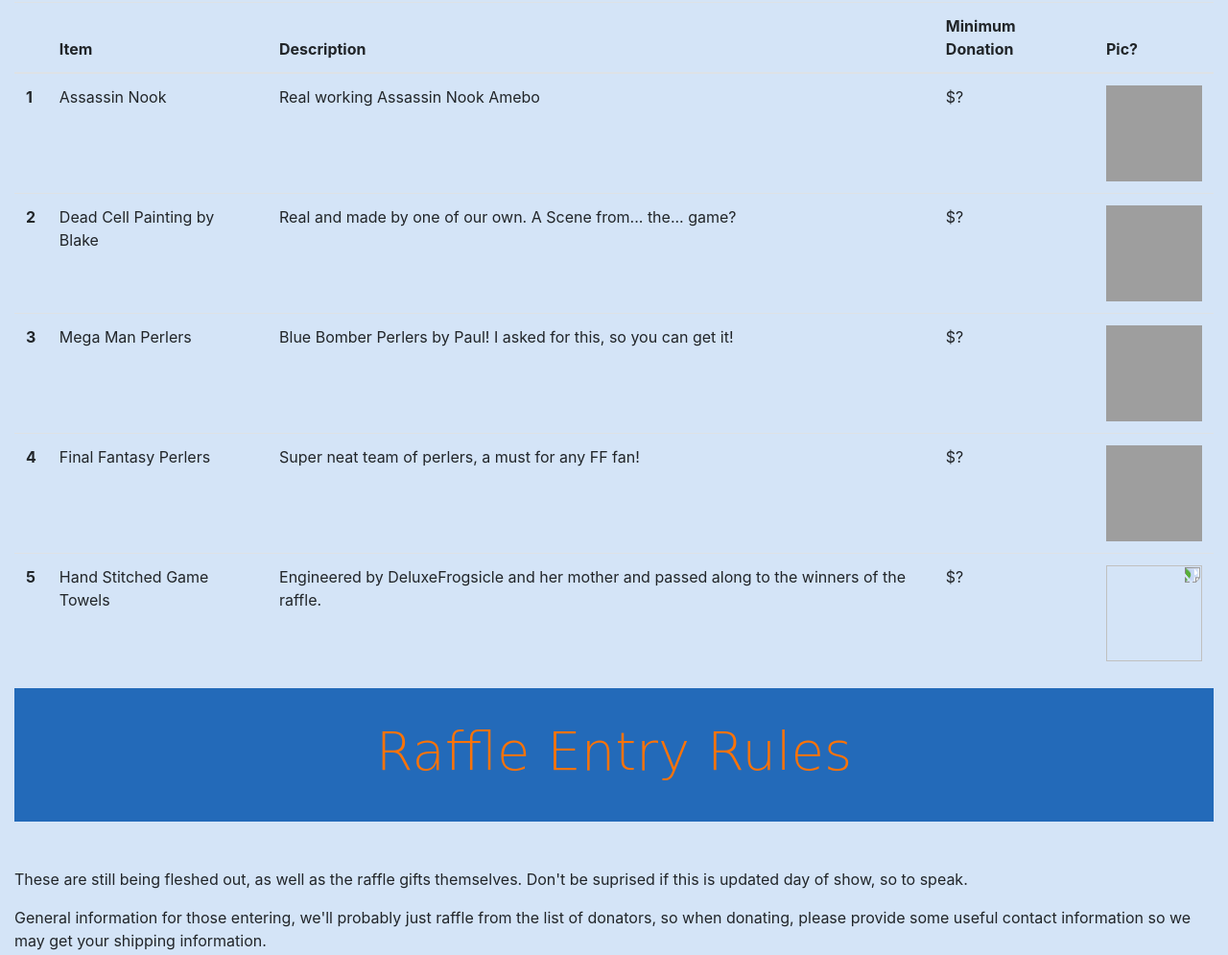
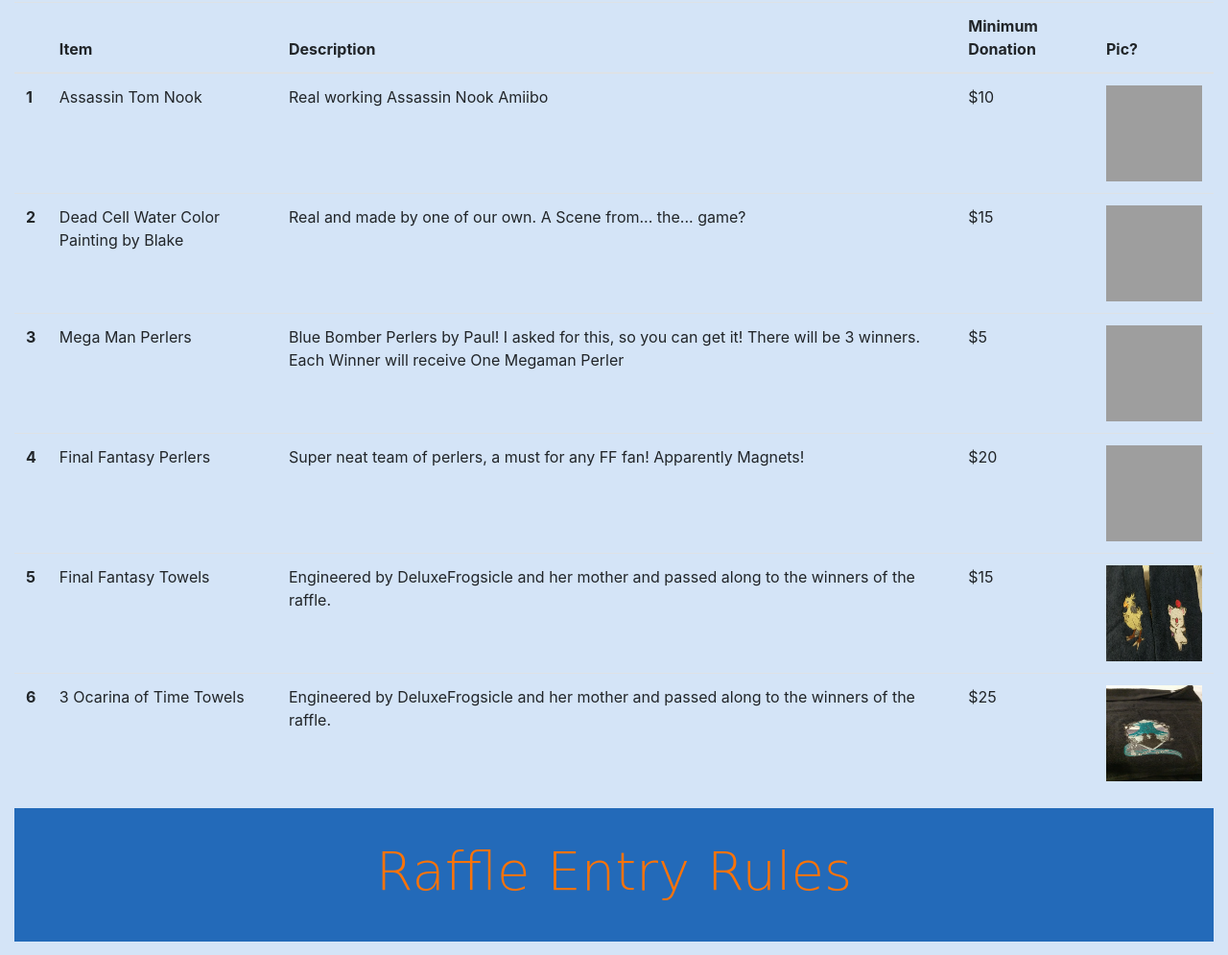
Before and after one commit to towelbot/belmont-bannermen, a plain HTML site: page raffle.html in a window 1280 px wide. Shown: the part 235-1230 px from the top of the page at 96% size. Drawn offline with nearby package versions, Linux system fonts and the light colour scheme; grey boxes are pictures that could not be loaded; a web font is replaced by a local one.

Commit message:
Updated Raffle content

```diff
--- a/raffle.html
+++ b/raffle.html
@@ -51,42 +51,50 @@
 
       <tr>
         <th scope="row">1</th>
-        <td>Assassin Nook</td>
-        <td>Real working Assassin Nook Amebo</td>
-        <td>$?</td>
+        <td>Assassin Tom Nook</td>
+        <td>Real working Assassin Nook Amiibo</td>
+        <td>$10</td>
         <td><a href="imgsrc/OhNook.jpg" target="_blank"><img src="imgsrc/OhNook.jpg" height=100 width=100 style="transform:rotate(90deg);"></a>  </td>
       </tr>
 
       <tr>
         <th scope="row">2</th>
-        <td>Dead Cell Painting by Blake</td>
+        <td>Dead Cell Water Color Painting by Blake</td>
         <td>Real and made by one of our own. A Scene from... the... game?</td>
-        <td>$?</td>
+        <td>$15</td>
         <td><a href="imgsrc/DeadCellsPainting.jpg" target="_blank"><img src="imgsrc/DeadCellsPainting.jpg" height=100 width=100></a>  </td>
       </tr>
 
       <tr>
         <th scope="row">3</th>
         <td>Mega Man Perlers</td>
-        <td>Blue Bomber Perlers by Paul! I asked for this, so you can get it!</td>
-        <td>$?</td>
+        <td>Blue Bomber Perlers by Paul! I asked for this, so you can get it! There will be 3 winners. Each Winner will receive One Megaman Perler</td>
+        <td>$5</td>
         <td><a href="imgsrc/MegaPerlers.jpg" target="_blank"><img src="imgsrc/MegaPerlers.jpg" height=100 width=100 style="transform:rotate(90deg);"></a>  </td>
       </tr>
 
       <tr>
         <th scope="row">4</th>
         <td>Final Fantasy Perlers</td>
-        <td>Super neat team of perlers, a must for any FF fan!</td>
-        <td>$?</td>
+        <td>Super neat team of perlers, a must for any FF fan! Apparently Magnets!</td>
+        <td>$20</td>
         <td><a href="imgsrc/FFPerlers.jpg" target="_blank"><img src="imgsrc/FFPerlers.jpg" height=100 width=100 style="transform:rotate(90deg);"></a>  </td>
       </tr>
 
       <tr>
         <th scope="row">5</th>
-        <td>Hand Stitched Game Towels</td>
+        <td>Final Fantasy Towels</td>
         <td>Engineered by DeluxeFrogsicle and her mother and passed along to the winners of the raffle.</td>
-        <td>$?</td>
-        <td><a href="#" target="_blank"><img src="#" height=100 width=100 style="transform:rotate(90deg);"></a>  </td>
+        <td>$15</td>
+        <td><a href="imgsrc/FFTowels.jpg" target="_blank"><img src="imgsrc/FFTowels.jpg" height=100 width=100></a>  </td>
+      </tr>
+
+      <tr>
+        <th scope="row">6</th>
+        <td>3 Ocarina of Time Towels</td>
+        <td>Engineered by DeluxeFrogsicle and her mother and passed along to the winners of the raffle.</td>
+        <td>$25</td>
+        <td><a href="imgsrc/OOTTowels.jpg" target="_blank"><img src="imgsrc/OOTTowels.jpg" height=100 width=100></a>  </td>
       </tr>
 
     </tbody>
```
Also changed, not shown: imgsrc/FFTowels.jpg (added), imgsrc/OOTTowels.jpg (added), 1 other file.
